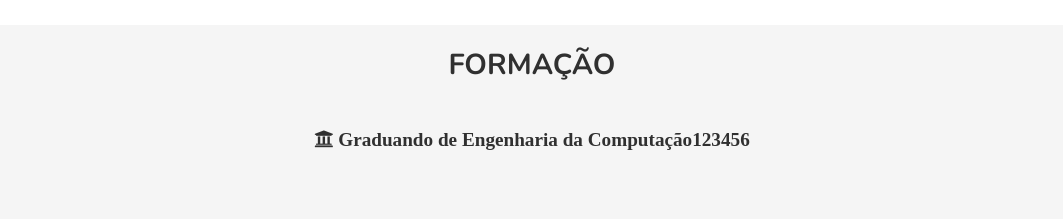
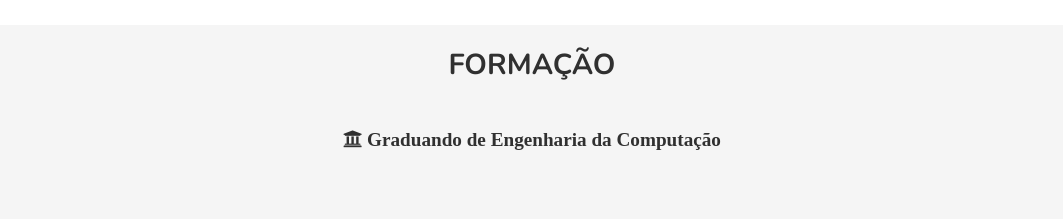
Before and after one commit to irr07/Curriculo, a plain HTML site: page index.html in a window 1280 px wide. Shown: the part 1240-1459 px from the top of the page, without its empty margins (108-1171 px from the left). Drawn offline with nearby package versions, Linux system fonts and the light colour scheme.

Commit message:
index atualizacao 2

```diff
--- a/index.html
+++ b/index.html
@@ -85,10 +85,10 @@
     <section id="about-me" data-aos="fade">
         <h2>FORMAÇÃO</h2>
         <p>
-            <!--    <i class="far fa-thumbs-up"> Técnico de Informática - ETEC Hortolândia</i></br> -->
+            <!--    <i class="far fa-thumbs-up"> Técnico de Informática - ETEC "João Baptista de Lima Figuereido" - Mococa - SP</i></br> -->
             <i class="fas fa-university"><a href="https://www.unasp.br/cursos/sp/graduacao/engenharia-de-computacao/"
                     target="_blank">
-                    Graduando de Engenharia da Computação123456</a></i></br>
+                    Graduando de Engenharia da Computação</a></i></br>
         </p>
     </section>
 
```
